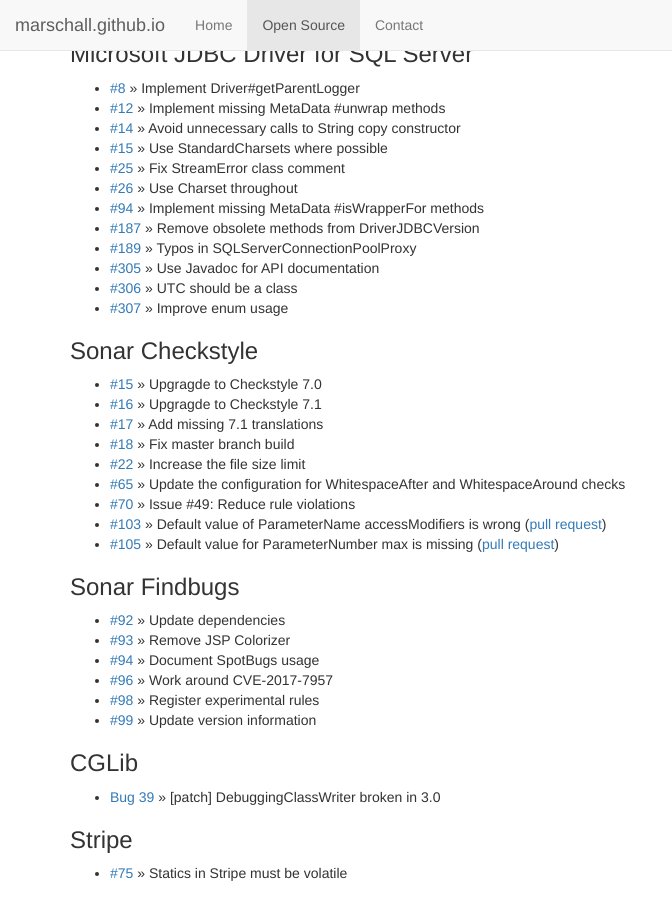
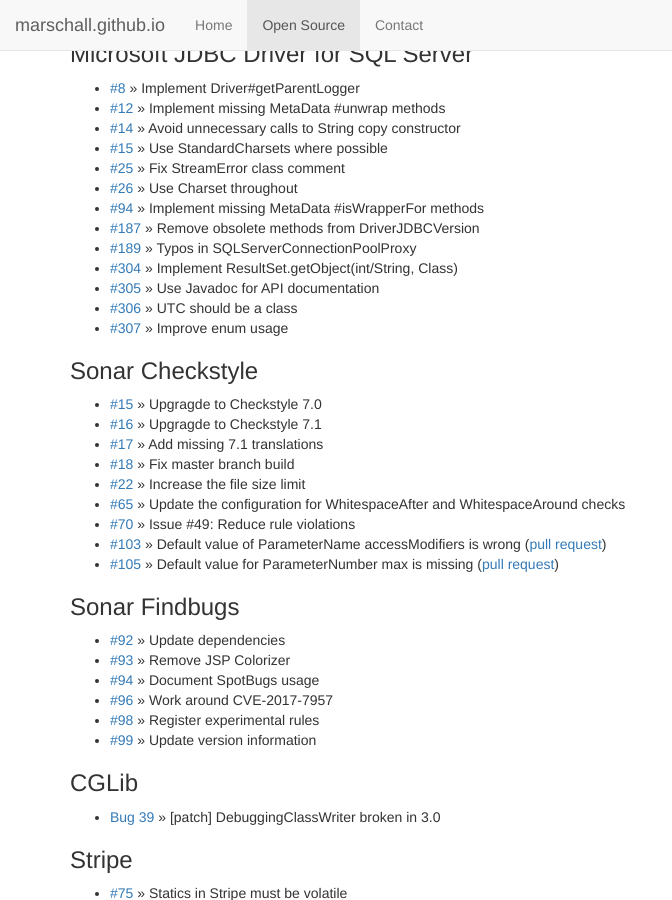
Before and after one commit to marschall/marschall.github.com, a Jekyll site: the page built from open-source.html, in a window 1280 px wide and 900 px high, scrolled down 4803 px. Shown: the whole window, without its empty margins (0-672 px from the left). Built offline with Jekyll 4.4.1, drawn with Linux system fonts in a browser that asks for light colours.

Commit message:
msssql#304

```diff
--- a/open-source.html
+++ b/open-source.html
@@ -300,6 +300,7 @@
   <li><a href="https://github.com/Microsoft/mssql-jdbc/pull/94">#94</a> &raquo; Implement missing MetaData #isWrapperFor methods</li>
   <li><a href="https://github.com/Microsoft/mssql-jdbc/pull/187">#187</a> &raquo; Remove obsolete methods from DriverJDBCVersion</li>
   <li><a href="https://github.com/Microsoft/mssql-jdbc/pull/189">#189</a> &raquo; Typos in SQLServerConnectionPoolProxy</li>
+  <li><a href="https://github.com/Microsoft/mssql-jdbc/pull/304">#304</a> &raquo; Implement ResultSet.getObject(int/String, Class)</li>
   <li><a href="https://github.com/Microsoft/mssql-jdbc/pull/305">#305</a> &raquo; Use Javadoc for API documentation</li>
   <li><a href="https://github.com/Microsoft/mssql-jdbc/pull/306">#306</a> &raquo; UTC should be a class</li>
   <li><a href="https://github.com/Microsoft/mssql-jdbc/pull/307">#307</a> &raquo; Improve enum usage</li>
```
